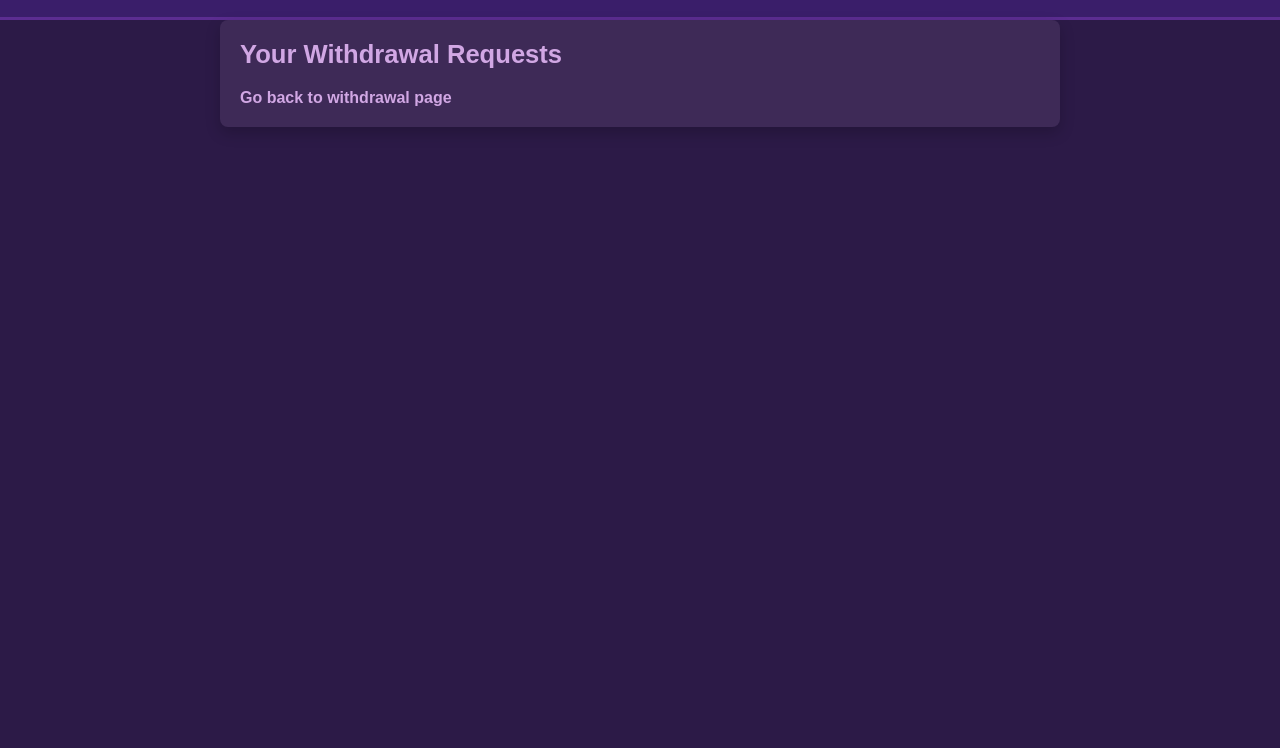
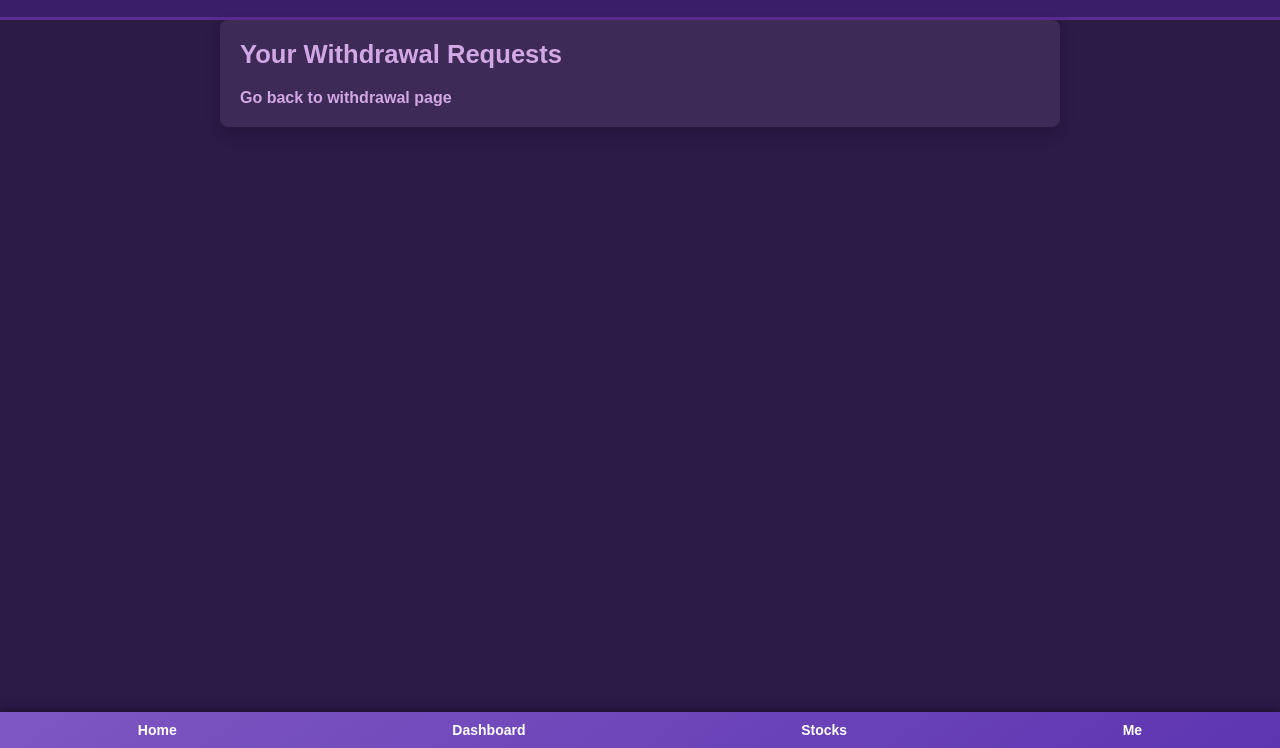
Before and after one commit to Olaygold/Growit, a plain HTML site: page withdrawal -history.html in a window 1280 px wide. Shown: the part 52-800 px from the top of the page. Drawn offline with Linux system fonts and the light colour scheme; no server answers.

Commit message:
Update withdrawal -history.html

```diff
--- a/withdrawal -history.html
+++ b/withdrawal -history.html
@@ -181,5 +181,19 @@ a:hover {
       <a href="withdrawal.html">Go back to withdrawal page</a>
     </div>
   </main>
+  <footer style="position: fixed; bottom: 0; width: 100%; background: linear-gradient(145deg, #7e57c2, #5e35b1); color: white; padding: 10px 0; display: flex; justify-content: space-around; align-items: center; box-shadow: 0 -4px 6px rgba(0, 0, 0, 0.3); z-index: 1000;">
+  <a href="home.html" style="text-decoration: none; color: white; font-size: 14px; text-align: center; display: flex; flex-direction: column; align-items: center; gap: 5px; transition: color 0.3s ease, transform 0.3s ease;">
+    Home
+  </a>
+  <a href="dashboard.html" style="text-decoration: none; color: white; font-size: 14px; text-align: center; display: flex; flex-direction: column; align-items: center; gap: 5px; transition: color 0.3s ease, transform 0.3s ease;">
+    Dashboard
+  </a>
+  <a href="investment.html" style="text-decoration: none; color: white; font-size: 14px; text-align: center; display: flex; flex-direction: column; align-items: center; gap: 5px; transition: color 0.3s ease, transform 0.3s ease;">
+    Stocks
+  </a>
+  <a href="profile.html" style="text-decoration: none; color: white; font-size: 14px; text-align: center; display: flex; flex-direction: column; align-items: center; gap: 5px; transition: color 0.3s ease, transform 0.3s ease;">
+    Me
+  </a>
+</footer>
 </body>
 </html>
```
